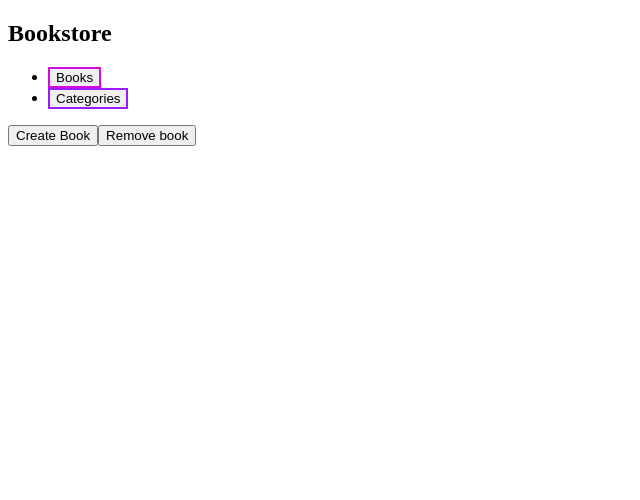
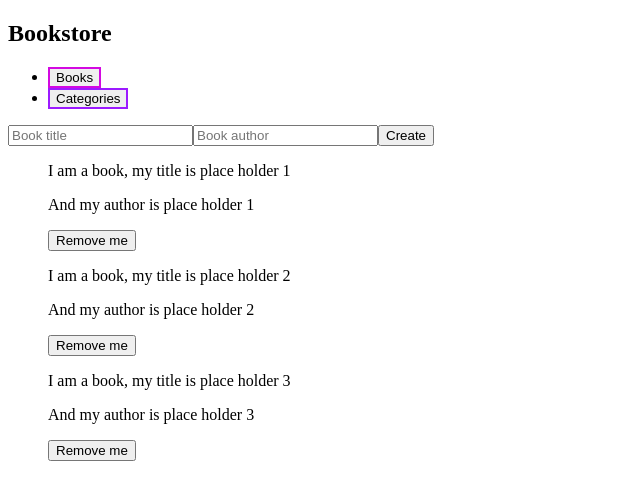
Before and after one commit to gabrielyea/bookstore, a React (Create React App) app: page / in a window 1280 px wide. Shown: the top 500 px of the page, without its empty margins (0-640 px from the left). Built offline with nearby package versions, Linux system fonts and the light colour scheme.

Commit message:
Add createnewbook component

```diff
--- a/src/components/book/Book.js
+++ b/src/components/book/Book.js
@@ -13,6 +13,7 @@ const Book = (props) => {
         And my author is
         {author}
       </p>
+      <button type="button">Remove me</button>
     </div>
   );
 };
--- a/src/components/booksContainer/BooksContainer.js
+++ b/src/components/booksContainer/BooksContainer.js
@@ -1,40 +1,23 @@
-/* eslint-disable react/jsx-key */
-/* eslint-disable react/prop-types */
-import { useSelector, useDispatch } from 'react-redux';
 import Book from '../book/Book';
-import { add, remove } from '../../redux/books/books';
 
 const BooksContainer = () => {
-  const books = useSelector((state) => state.counter.value);
-  const dispatch = useDispatch();
+  const bookList = [{ author: ' place holder 1', title: ' place holder 1' },
+    { author: ' place holder 2', title: ' place holder 2' },
+    { author: ' place holder 3', title: ' place holder 3' }];
   const createBooks = (booksCollection) => booksCollection.map((book) => (
     <Book
       key={Math.random()}
       index={book.id}
-      author=" place holder author"
-      title=" place holder title"
+      author={book.author}
+      title={book.author}
       description={book.description}
     />
   ));
 
   return (
     <section>
-      <div>
-        <button
-          type="button"
-          onClick={() => dispatch(add())}
-        >
-          Create Book
-        </button>
-        <button
-          type="button"
-          onClick={() => dispatch(remove())}
-        >
-          Remove book
-        </button>
-      </div>
       <ul>
-        {createBooks(books)}
+        {createBooks(bookList)}
       </ul>
     </section>
   );
--- /dev/null
+++ b/src/components/createNewBook/CreateNewBook.js
@@ -0,0 +1,9 @@
+const CreateNewBook = () => (
+  <form>
+    <input label="Title" type="text" placeholder="Book title" />
+    <input label="Author" type="text" placeholder="Book author" />
+    <input label="Create" type="submit" name="Create" value="Create" />
+  </form>
+);
+
+export default CreateNewBook;
--- a/src/pages/home/Home.js
+++ b/src/pages/home/Home.js
@@ -1,7 +1,11 @@
 import React from 'react';
 import BooksContainer from '../../components/booksContainer/BooksContainer';
+import CreateNewBook from '../../components/createNewBook/CreateNewBook';
 
 const Home = () => (
-  <BooksContainer />
+  <>
+    <CreateNewBook />
+    <BooksContainer />
+  </>
 );
 export default Home;
```
